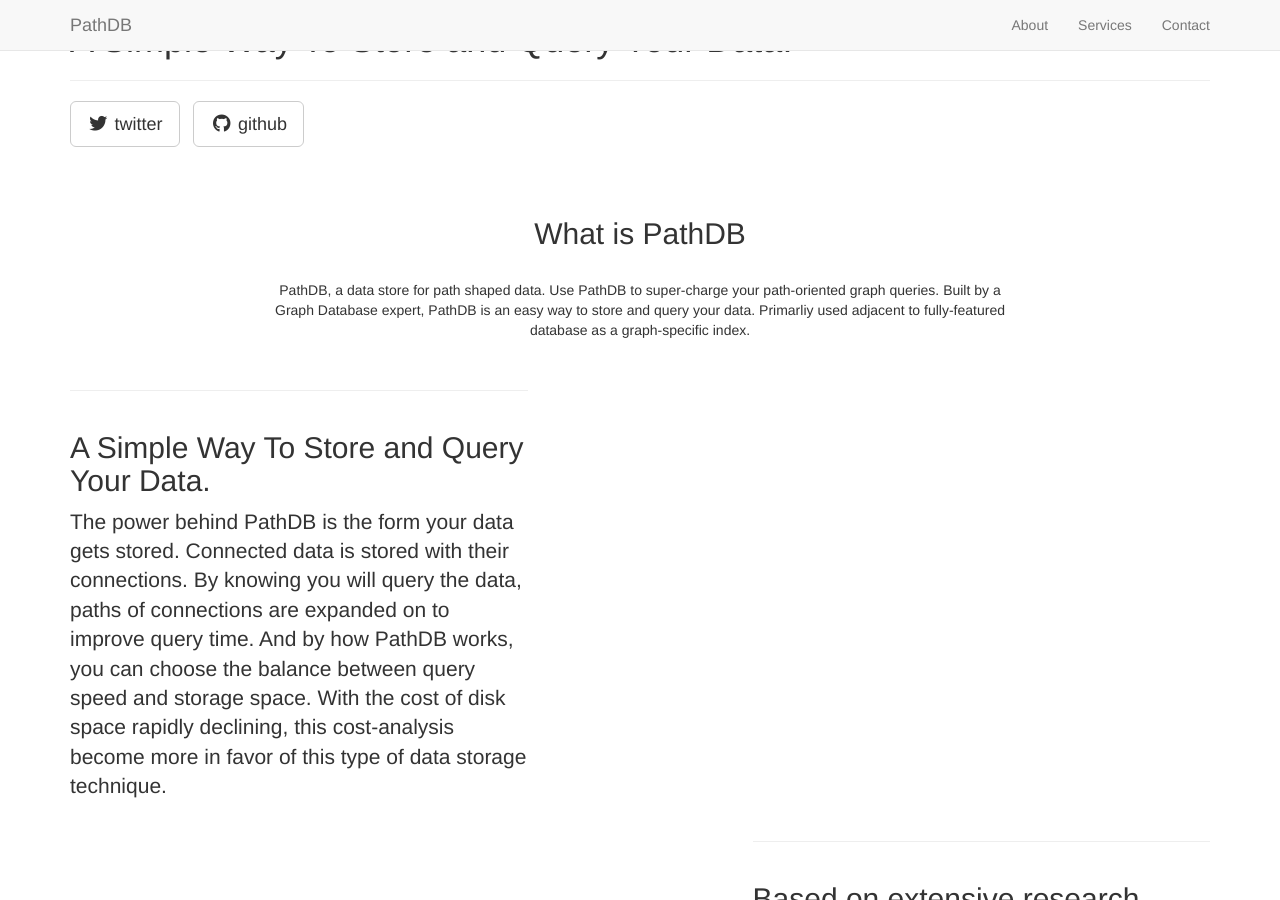
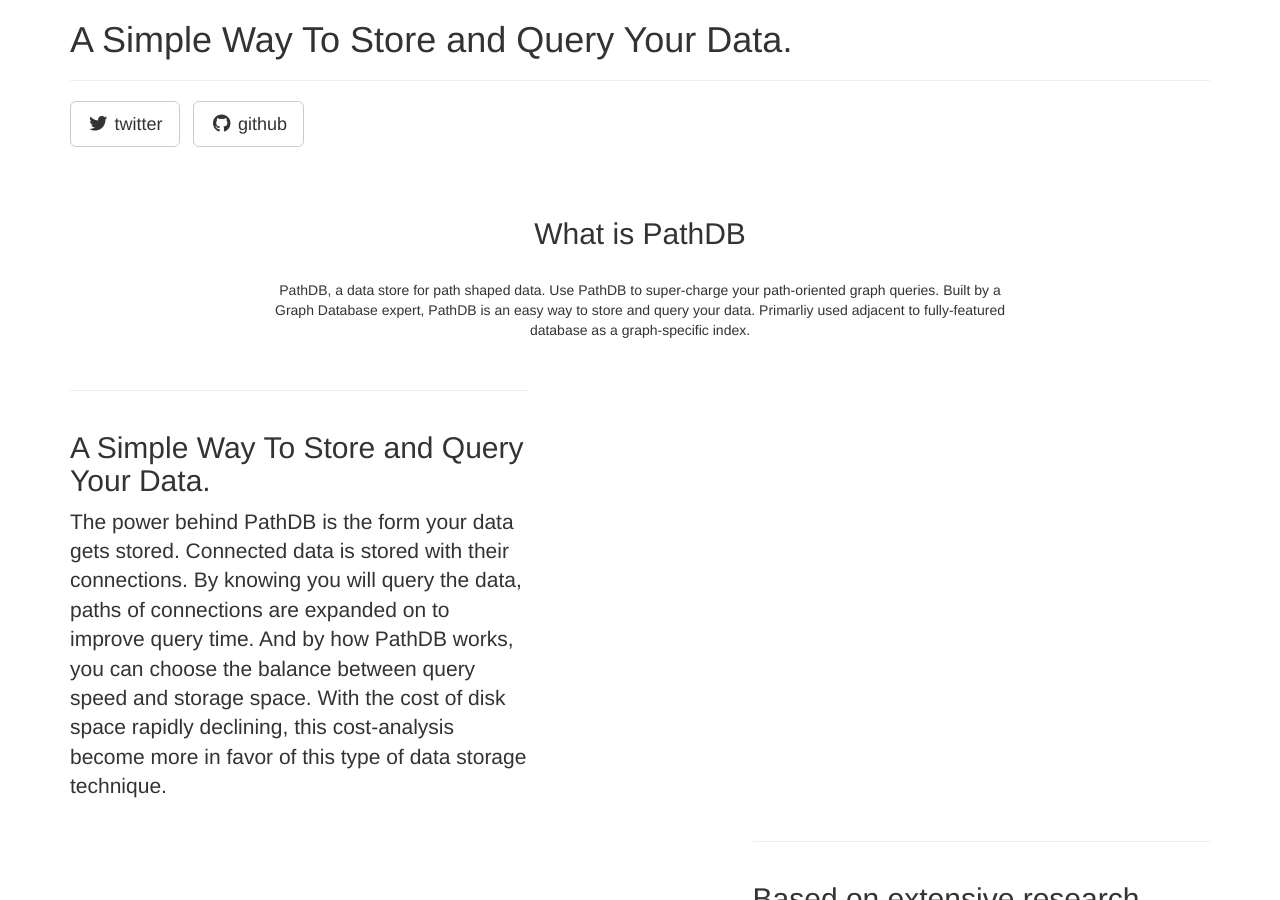
Before and after one commit to maxsumrall/PathDB, a Jekyll site: the page built from _posts/2014-09-21-services-1.markdown, in a window 1280 px wide and 900 px high. Built offline with Jekyll 4.4.1, drawn with Linux system fonts in a browser that asks for light colours; nearby versions of some CDN libraries; library files that are not in the unit come from our copies.

Commit message:
remove navbar. There is no nav.

```diff
--- a/_includes/header.html
+++ b/_includes/header.html
@@ -1,34 +1,34 @@
 <!-- Navigation -->
-<nav class="navbar navbar-default navbar-fixed-top" role="navigation">
-    <div class="container">
-        <!-- Brand and toggle get grouped for better mobile display -->
-        <div class="navbar-header page-scroll">
-            <button type="button" class="navbar-toggle" data-toggle="collapse" data-target="#bs-example-navbar-collapse-1">
-                <span class="sr-only">Toggle navigation</span>
-                <span class="icon-bar"></span>
-                <span class="icon-bar"></span>
-                <span class="icon-bar"></span>
-            </button>
-            <a class="navbar-brand page-scroll" href="#home">{{ site.title }}</a>
-        </div>
-        <!-- Collect the nav links, forms, and other content for toggling -->
-        <div class="collapse navbar-collapse" id="bs-example-navbar-collapse-1">
-            <ul class="nav navbar-nav navbar-right">
-            	<li>
-                    <a class="page-scroll" href="#about">About</a>
-                </li>
-                <li>
-                    <a class="page-scroll" href="#services">Services</a>
-                </li>
-                <li>
-                    <a class="page-scroll" href="#contact">Contact</a>
-                </li>
-            </ul>
-        </div>
-        <!-- /.navbar-collapse -->
-    </div>
-    <!-- /.container -->
-</nav>
+<!--<nav class="navbar navbar-default navbar-fixed-top" role="navigation">-->
+    <!--<div class="container">-->
+        <!--&lt;!&ndash; Brand and toggle get grouped for better mobile display &ndash;&gt;-->
+        <!--<div class="navbar-header page-scroll">-->
+            <!--<button type="button" class="navbar-toggle" data-toggle="collapse" data-target="#bs-example-navbar-collapse-1">-->
+                <!--<span class="sr-only">Toggle navigation</span>-->
+                <!--<span class="icon-bar"></span>-->
+                <!--<span class="icon-bar"></span>-->
+                <!--<span class="icon-bar"></span>-->
+            <!--</button>-->
+            <!--<a class="navbar-brand page-scroll" href="#home">{{ site.title }}</a>-->
+        <!--</div>-->
+        <!--&lt;!&ndash; Collect the nav links, forms, and other content for toggling &ndash;&gt;-->
+        <!--<div class="collapse navbar-collapse" id="bs-example-navbar-collapse-1">-->
+            <!--<ul class="nav navbar-nav navbar-right">  -->
+            	<!--<li>-->
+                    <!--<a class="page-scroll" href="#about">About</a>-->
+                <!--</li>            -->
+                <!--<li>-->
+                    <!--<a class="page-scroll" href="#services">Services</a>-->
+                <!--</li>-->
+                <!--<li>-->
+                    <!--<a class="page-scroll" href="#contact">Contact</a>-->
+                <!--</li>-->
+            <!--</ul>-->
+        <!--</div>-->
+        <!--&lt;!&ndash; /.navbar-collapse &ndash;&gt;-->
+    <!--</div>-->
+    <!--&lt;!&ndash; /.container &ndash;&gt;-->
+<!--</nav>-->
 
 <section id="home">
 <!-- Header -->
```
